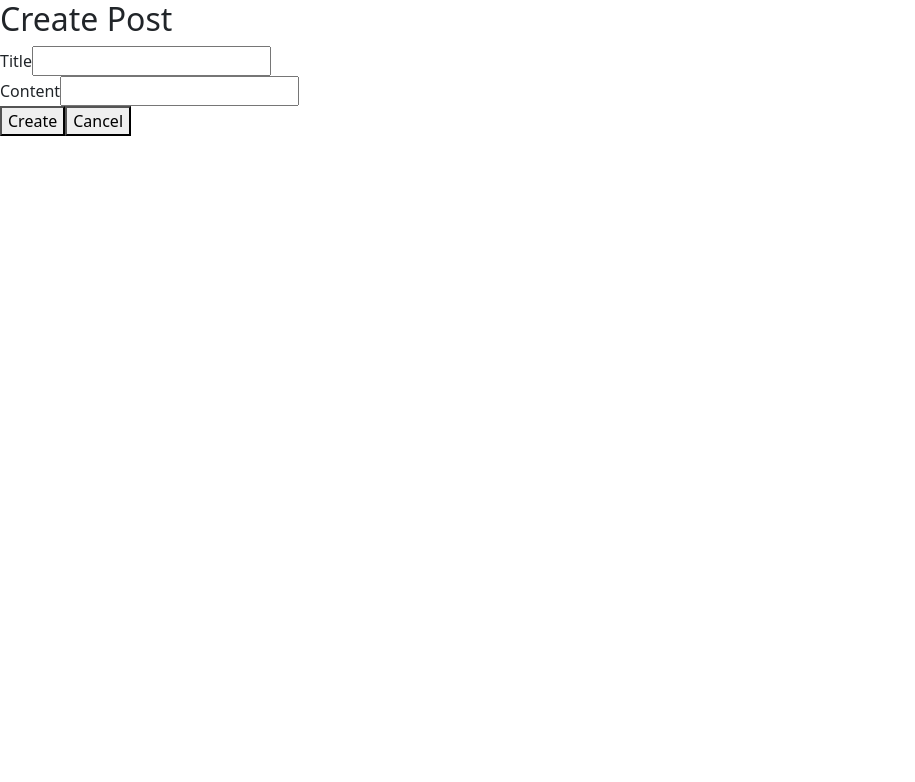
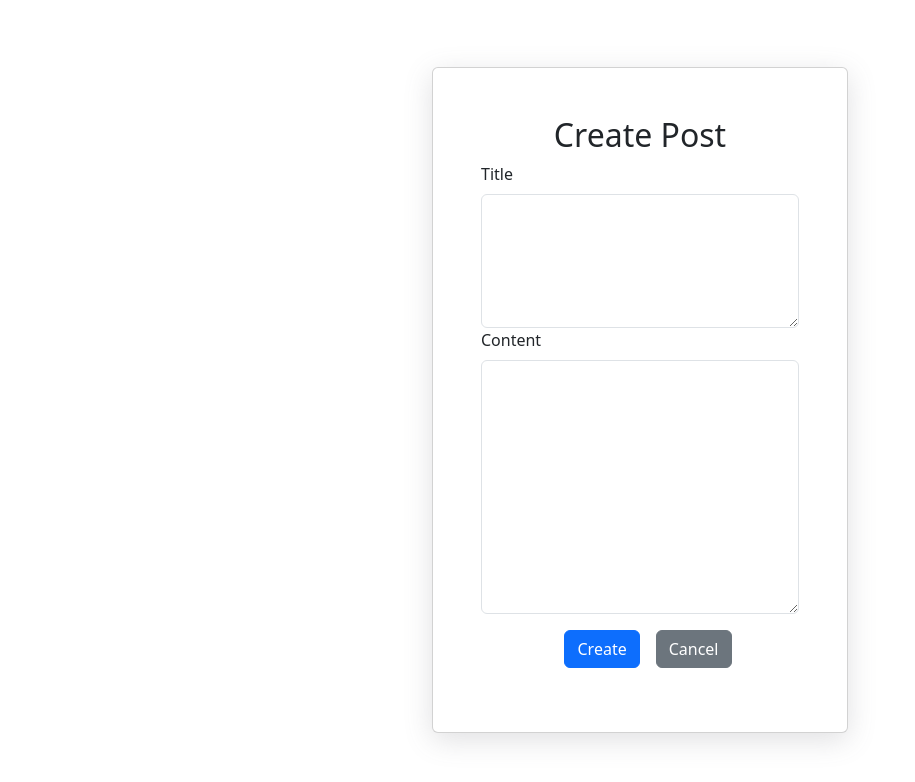
Before and after one commit to mcelroa/blog-frontend, a React (Create React App) app: page /createPost in a window 1280 px wide. Shown: the top 782 px of the page, without its empty margins (0-915 px from the left). Built offline with nearby package versions, Linux system fonts and the light colour scheme.

Commit message:
created layout for create post page

```diff
--- a/src/components/CreatePost.js
+++ b/src/components/CreatePost.js
@@ -26,7 +26,7 @@ export default function CreatePost() {
       );
       if (response.status === 200) {
         const success = true;
-        navigate("/dashboard", { state: success });
+        navigate("/dashboard");
       }
     } catch (error) {
       setError(error.response.data.msg);
@@ -34,21 +34,48 @@ export default function CreatePost() {
   };
 
   return (
-    <>
+    <div className="container vh-100 d-flex justify-content-center align-items-center">
+      <div className="d-flex justify-content-center col-12 col-md-8 col-lg-6 col-xl-5">
+        <div className="card">
+          <div className="card-body p-5 text-center">
             <h2>Create Post</h2>
             {error && <p>{error}</p>}
             <form onSubmit={handleSubmit}>
-        <label htmlFor="title">Title</label>
-        <input type="text" name="title" ref={titleRef} />
-        <br />
-        <label htmlFor="content">Content</label>
-        <input type="text" name="content" ref={contentRef} />
-        <br />
-        <button type="submit">Create</button>
+              <div className="form-group">
+                <label htmlFor="title" className="form-label">
+                  Title
+                </label>
+
+                <textarea
+                  name="title"
+                  id="title"
+                  cols="30"
+                  rows="5"
+                  className="form-control"
+                  ref={titleRef}></textarea>
+              </div>
+              <div className="form-group">
+                <label htmlFor="content" className="form-label">
+                  Content
+                </label>
+                <textarea
+                  name="content"
+                  id="content"
+                  cols="30"
+                  rows="10"
+                  ref={contentRef}
+                  className="form-control"></textarea>
+              </div>
+              <button type="submit" className="btn btn-primary m-3">
+                Create
+              </button>
               <Link to="/dashboard">
-          <button>Cancel</button>
+                <button className="btn btn-secondary mt-3 mb-3">Cancel</button>
               </Link>
             </form>
-    </>
+          </div>
+        </div>
+      </div>
+    </div>
   );
 }
```
Lines whose indentation alone changed are shown as unchanged.
